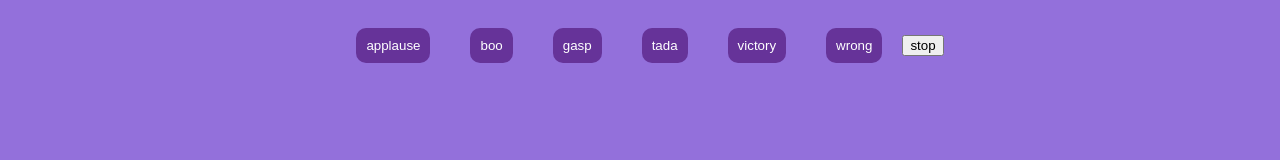
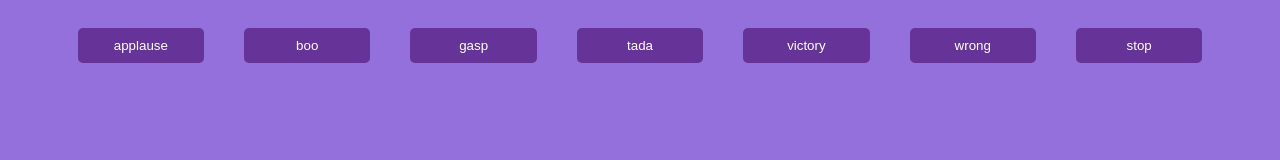
Before and after one commit to acciojob/Soundbar-beastvaibhv, a website: page main.html in a window 1280 px wide. Drawn offline with Linux system fonts and the light colour scheme.

Commit message:
created a submission

```diff
--- a/main.html
+++ b/main.html
@@ -9,14 +9,15 @@
 <body>
 	<!-- the entire body must be written by student -->
 	<section id = "buttons">
-		<button class="btn" >applause</button>
-		<button class="btn">boo</button>
-		<button class="btn">gasp</button>
-		<button class="btn">tada</button>
-		<button class="btn">victory</button>
-		<button class="btn">wrong</button>
-		<button class=" stop">stop</button>
+		<button class="btn" onclick="playSound(applause.mp3)" >applause</button>
+		<button class="btn" onclick="playSound()" >boo</button>
+		<button class="btn" onclick="playSound()" >gasp</button>
+		<button class="btn" onclick="playSound()" >tada</button>
+		<button class="btn" onclick="playSound()" >victory</button>
+		<button class="btn" onclick="playSound()" >wrong</button>
+		<button class=" stop" onclick="stopSound()" >stop</button>
 	</section>
+
     <script type="text/javascript" src="./script.js">
 </script>
 
--- a/script.js
+++ b/script.js
@@ -1,6 +1,12 @@
 //your JS code here. If required.
-const arr = document.getElementByClassName("btn");
-for(let i = 0; i < arr.length; i++){
-	arr[i].addEventListener("click",expectPlayingAudio();)
+
+const audioElement = document.createElement("audio");
+
+function playSound(soundFile) {
+    audioElement.src = `sounds/${soundFile}`;
+    audioElement.play();
 }
-const stop =  document.getElementByClassName("stop");
+
+function stopSound() {
+    audioElement.pause();
+}
--- a/styles.css
+++ b/styles.css
@@ -11,12 +11,13 @@ body{
 	justify-content: center;
 	align-items:center;
 }
-.btn{
+.btn, .stop{
 	background-color:rebeccapurple;
+	width: 10%;
 	color: white;
 	text-align:center;
 	padding: 10px;
 	border: none;
 	margin: 20px;
-	border-radius: 10px;
+	border-radius: 5px;
 }
```
